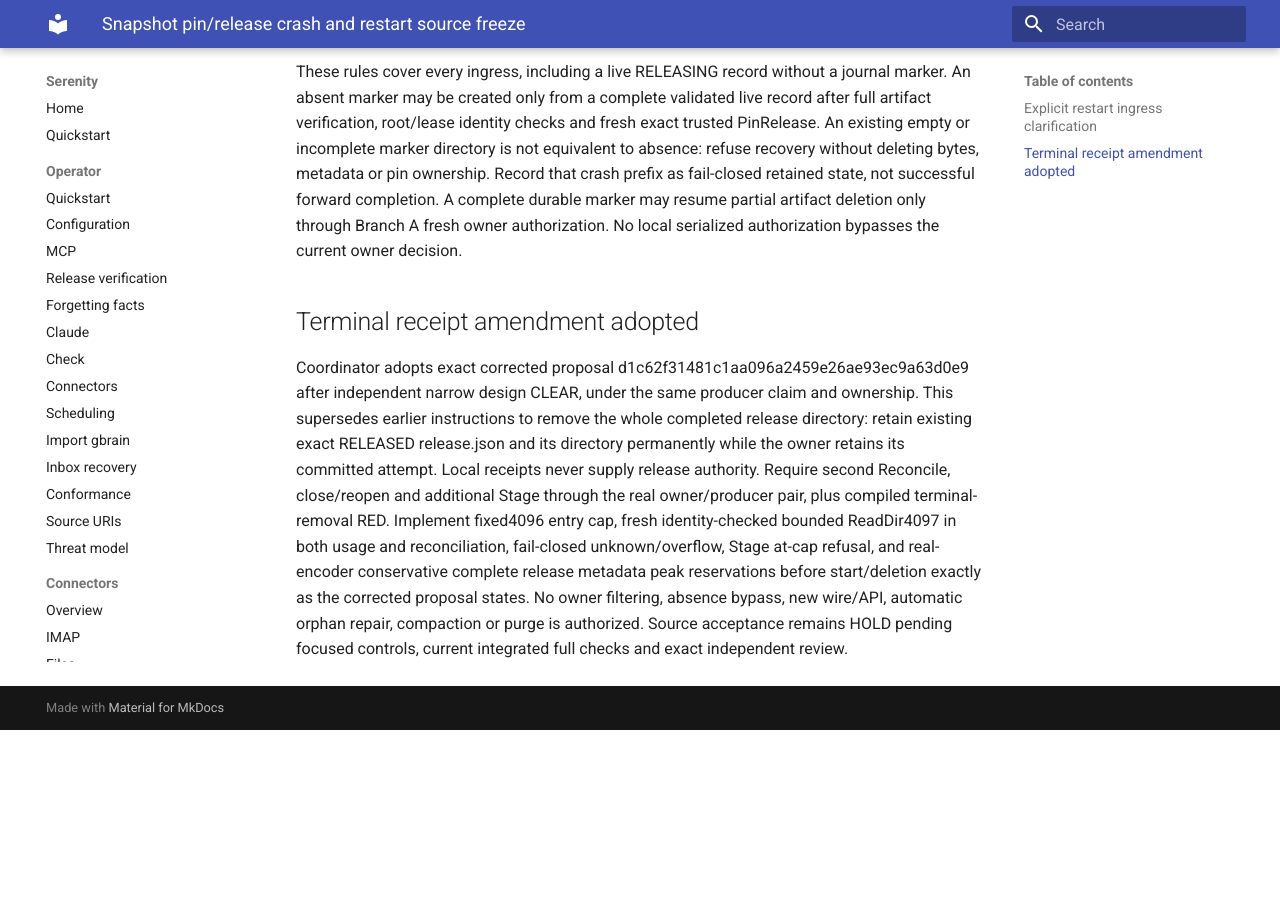
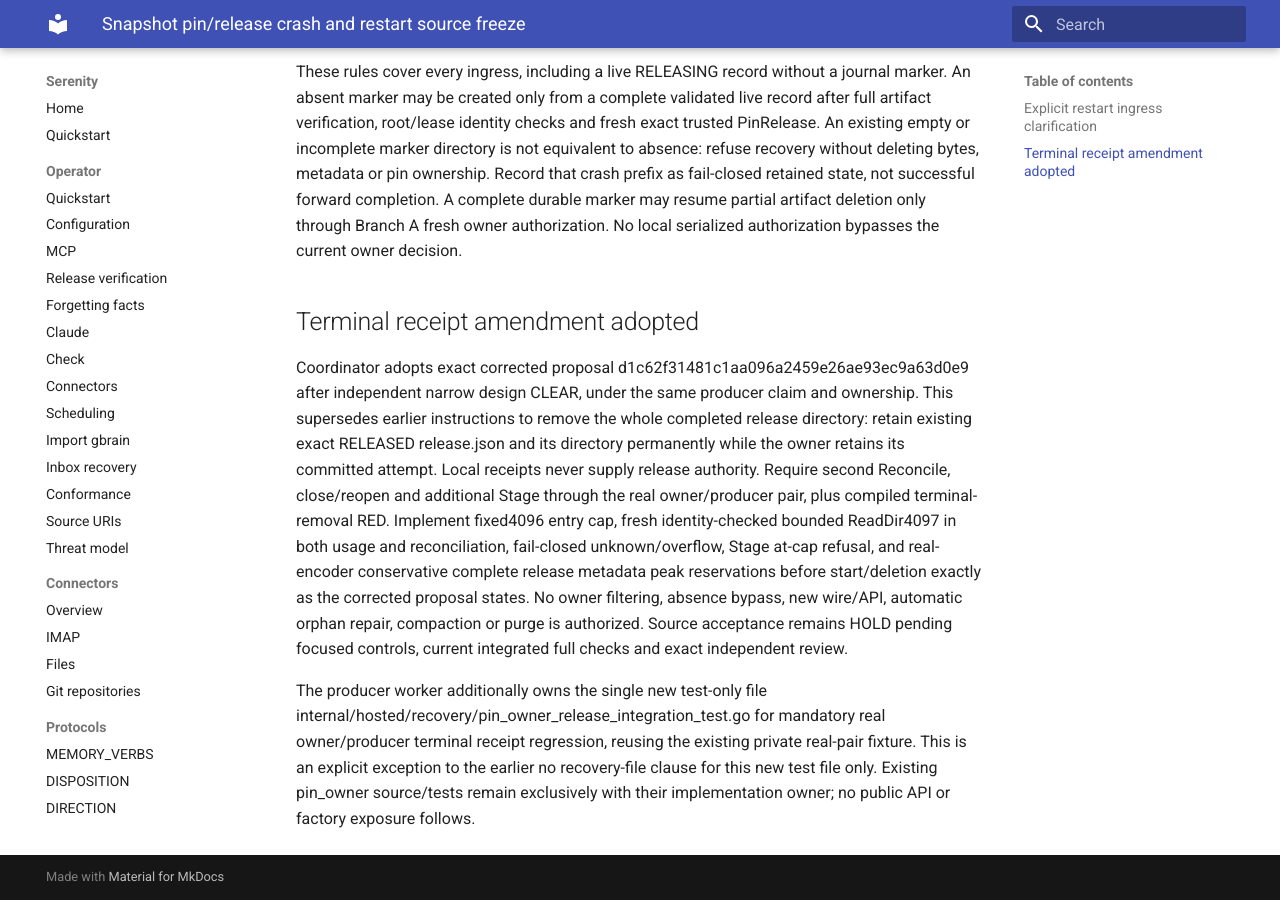
Before and after one commit to sirerun/serenity, an MkDocs documentation site: the page built from docs/plans/snapshot-pin-release-crash-restart-source-freeze-2026-10-03.md, in a window 1280 px wide and 900 px high, scrolled down 1357 px. Built offline with MkDocs 1.6.1 and Material for MkDocs 9.7.7, drawn with Linux system fonts in a browser that asks for light colours; before the commit the page ends 2087 px from its top, so only the background shows below that.

Commit message:
Assign disjoint real owner producer release integration regression

```diff
--- a/docs/plans/snapshot-pin-release-crash-restart-source-freeze-2026-10-03.md
+++ b/docs/plans/snapshot-pin-release-crash-restart-source-freeze-2026-10-03.md
@@ -19,3 +19,5 @@
 ## Terminal receipt amendment adopted
 
 Coordinator adopts exact corrected proposal d1c62f31481c1aa096a2459e26ae93ec9a63d0e9 after independent narrow design CLEAR, under the same producer claim and ownership. This supersedes earlier instructions to remove the whole completed release directory: retain existing exact RELEASED release.json and its directory permanently while the owner retains its committed attempt. Local receipts never supply release authority. Require second Reconcile, close/reopen and additional Stage through the real owner/producer pair, plus compiled terminal-removal RED. Implement fixed4096 entry cap, fresh identity-checked bounded ReadDir4097 in both usage and reconciliation, fail-closed unknown/overflow, Stage at-cap refusal, and real-encoder conservative complete release metadata peak reservations before start/deletion exactly as the corrected proposal states. No owner filtering, absence bypass, new wire/API, automatic orphan repair, compaction or purge is authorized. Source acceptance remains HOLD pending focused controls, current integrated full checks and exact independent review.
+
+The producer worker additionally owns the single new test-only file internal/hosted/recovery/pin_owner_release_integration_test.go for mandatory real owner/producer terminal receipt regression, reusing the existing private real-pair fixture. This is an explicit exception to the earlier no recovery-file clause for this new test file only. Existing pin_owner source/tests remain exclusively with their implementation owner; no public API or factory exposure follows.
```
